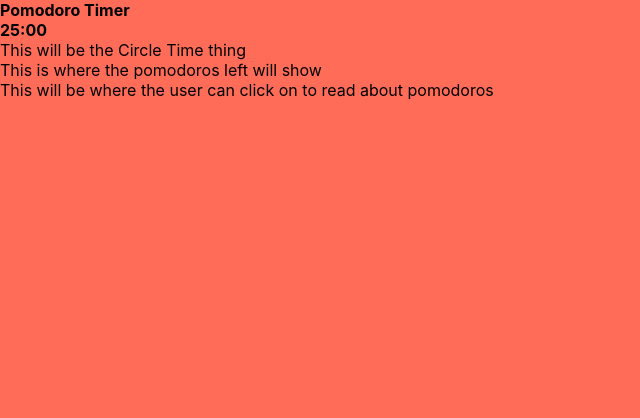
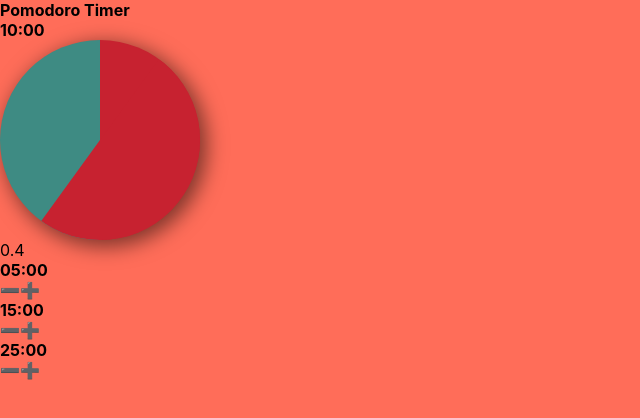
Before and after one commit to cerna-pedro/pomodoro, a React (Create React App) app: page / in a window 1280 px wide. Shown: the top 418 px of the page, without its empty margins (0-640 px from the left). Built offline with nearby package versions, Linux system fonts and the light colour scheme.

Commit message:
Added Pie

```diff
--- a/src/App.js
+++ b/src/App.js
@@ -1,14 +1,17 @@
 import React, { Component } from 'react';
 import Title from './components/Title';
 import Pie from './components/Pie';
-import Timer from './components/Timer';
-import Pomodoros from './components/Pomodoros';
+import Time from './components/Time';
+import Pomodoro from './components/Pomodoro';
 import Info from './components/Info';
+import Break from './components/Break';
 
 export class App extends Component {
   state = {
+    runTime: 600,
     time: 1500,
     break: 300,
+    longBreak: 900,
     running: false,
     info: false,
     pomodoros: [],
@@ -17,10 +20,13 @@ export class App extends Component {
     return (
       <div className='inner'>
         <Title />
-        <Timer time={this.state.time} />
-        <Pie />
-        <Pomodoros />
-        <Info />
+        <Time runTime={this.state.runTime} />
+        <Pie time={this.state.time} runTime={this.state.runTime} />
+        <Break duration={this.state.break} />
+        <Break duration={this.state.longBreak} />
+        <Break duration={this.state.time} />
+        {this.state.pomodoros.length ? <Pomodoro /> : ''}
+        {this.state.info && <Info />}
       </div>
     );
   }
--- /dev/null
+++ b/src/components/Break.js
@@ -0,0 +1,14 @@
+import React from 'react';
+import { formatTime } from '../helpers'
+import Controls from './Controls'
+
+const Break = (props) => {
+  return (
+    <div>
+      <h3>{formatTime(props.duration)}</h3>
+      <Controls/>
+    </div>
+  );
+};
+
+export default Break;
--- a/src/components/Controls.js
+++ b/src/components/Controls.js
@@ -1,11 +1,12 @@
-import React from 'react';
+import React from 'react'
 
 const Controls = () => {
   return (
     <div>
-      <p>This will show the controls, for length of break and length of time</p>
+      <span>➖</span>
+      <span>➕</span>
     </div>
-  );
-};
+  )
+}
 
-export default Controls;
+export default Controls
--- a/src/components/Pie.js
+++ b/src/components/Pie.js
@@ -1,9 +1,19 @@
 import React from 'react';
 
-const Pie = () => {
+const Pie = (props) => {
+  const beforeColor = {
+    backgroundColor: props.runTime / props.time < 0.5 ? '#c72230' : 'inherit',
+    transform:
+      (props.runTime / props.time) < 0.5
+        ? `rotate(${1-props.runTime / props.time-.5}turn)`
+        : `rotate(${1-props.runTime / props.time}turn)`,
+  };
   return (
-    <div>
-      <p>This will be the Circle Time thing</p>
+    <div className='pieContainer'>
+      <div className='pie'>
+        <div className='before' style={beforeColor}></div>
+      </div>
+      <p>{props.runTime / props.time}</p>
     </div>
   );
 };
--- /dev/null
+++ b/src/components/Pomodoro.js
@@ -0,0 +1,11 @@
+import React from 'react'
+
+const Pomodoro = () => {
+  return (
+    <div>
+      <span>🍅</span>
+    </div>
+  )
+}
+
+export default Pomodoro
--- a/src/components/Pomodoros.js
+++ /dev/null
@@ -1,11 +0,0 @@
-import React from 'react';
-
-function Pomodoros() {
-  return (
-    <div>
-      <p>This is where the pomodoros left will show</p>
-    </div>
-  );
-}
-
-export default Pomodoros;
--- /dev/null
+++ b/src/components/Time.js
@@ -0,0 +1,13 @@
+import React, { Fragment } from 'react';
+import Controls from './Controls';
+import { formatTime } from '../helpers';
+
+const Time = (props) => {
+  return (
+    <div>
+      <h2>{formatTime(props.runTime)}</h2>
+    </div>
+  );
+};
+
+export default Time;
--- a/src/components/Timer.js
+++ /dev/null
@@ -1,8 +0,0 @@
-import React from 'react';
-import {formatTime} from '../helpers'
-
-const Timer = (props) => {
-  return <h2>{formatTime(props.time)}</h2>;
-};
-
-export default Timer;
--- a/src/components/Title.js
+++ b/src/components/Title.js
@@ -1,7 +1,11 @@
 import React from 'react';
 
-const Title = () => {
-  return <h1>Pomodoro Timer</h1>;
+const Title = ({ title }) => {
+  return <h1>{title}</h1>;
+};
+
+Title.defaultProps = {
+  title: 'Pomodoro Timer',
 };
 
 export default Title;
--- a/src/index.css
+++ b/src/index.css
@@ -1,4 +1,4 @@
-*{
+* {
   padding: 0;
   margin: 0;
   box-sizing: border-box;
@@ -7,16 +7,30 @@
 }
 
 body {
-background-color: rgb(255, 109, 89);
+  background-color: rgb(255, 109, 89);
   font-family: -apple-system, BlinkMacSystemFont, 'Segoe UI', 'Roboto', 'Oxygen',
     'Ubuntu', 'Cantarell', 'Fira Sans', 'Droid Sans', 'Helvetica Neue',
     sans-serif;
   -webkit-font-smoothing: antialiased;
   -moz-osx-font-smoothing: grayscale;
-
 }
 
-code {
-  font-family: source-code-pro, Menlo, Monaco, Consolas, 'Courier New',
-    monospace;
+.pie {
+  width: 200px;
+  height: 200px;
+  border-radius: 50%;
+  background: #3e8b83;
+  background-image: linear-gradient(to right, transparent 50%, #c72230 0);
+  box-shadow: 5px 5px 20px 2px rgba(0, 0, 0, 0.5);
+  overflow: hidden;
 }
+
+.before {
+  position: relative;
+  display: block;
+  margin-left: 50%;
+  height: 100%;
+  background-color: inherit;
+  transform-origin: left;
+  /* transform: rotate(.2turn); */
+}
```
